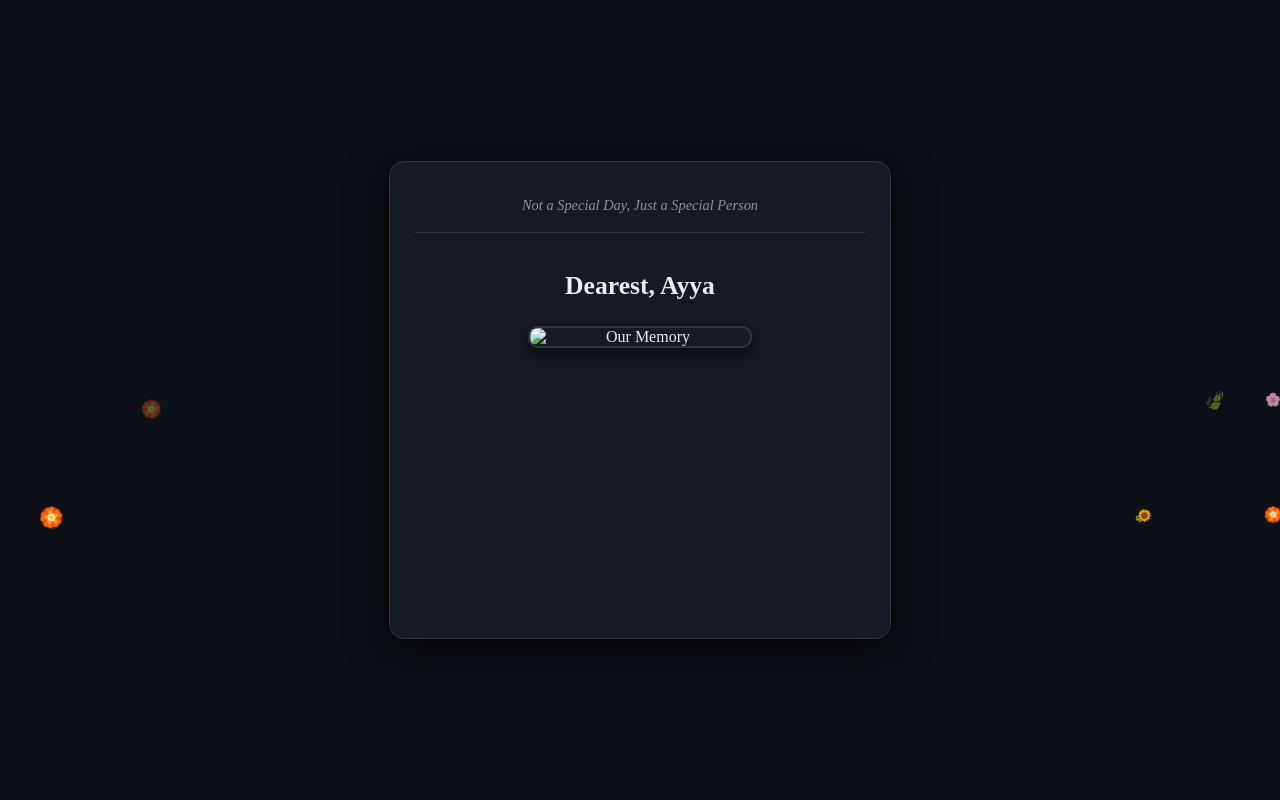
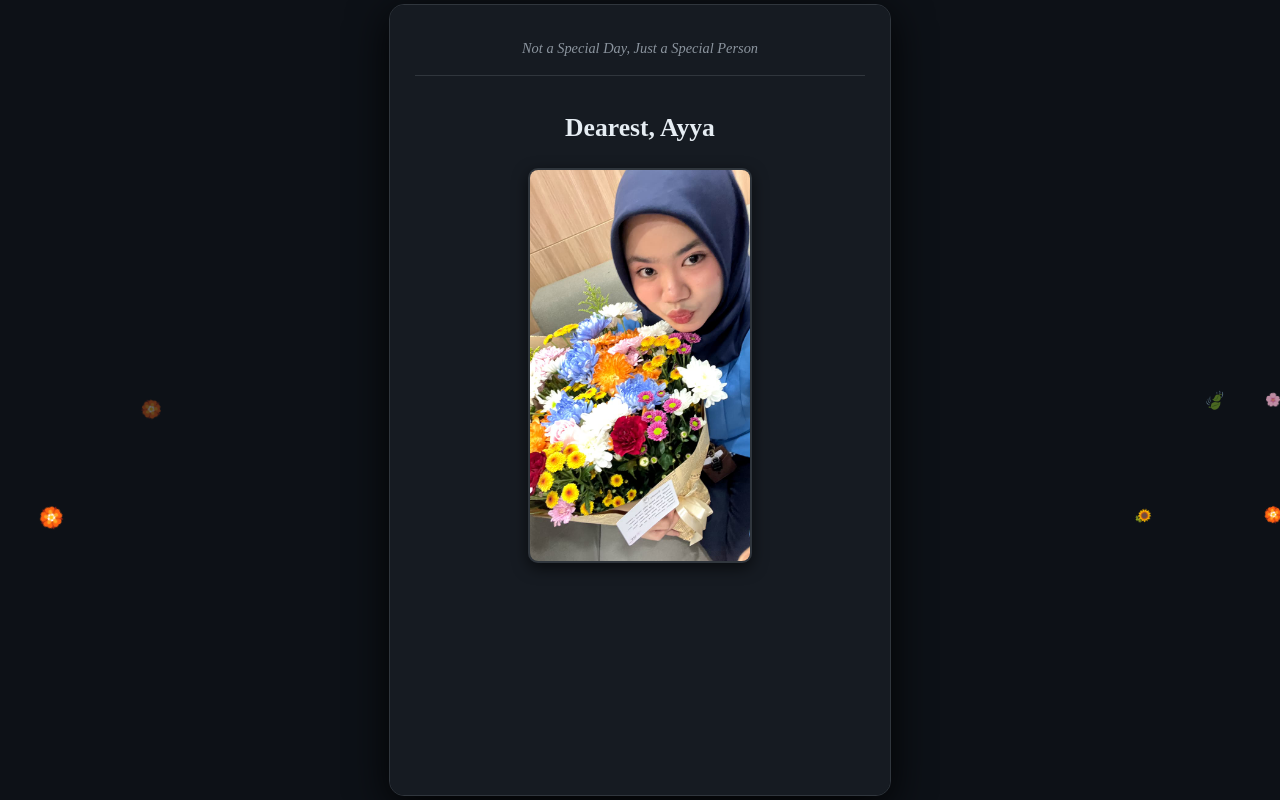
Before and after one commit to erlanggawijayaaa-hub/Surat-Cinta, a plain HTML site: page index.html in a window 1280 px wide. Drawn offline with Linux system fonts and the light colour scheme.

Commit message:
Update index.html

```diff
--- a/index.html
+++ b/index.html
@@ -140,7 +140,7 @@
         <div class="header" id="text1"></div>
         <h1 id="text2"></h1>
 
-        <img src="foto ayya.jpg" alt="Our Memory" class="photo-frame">
+        <img src="foto_ayya.jpg" alt="Our Memory" class="photo-frame">
 
         <div class="content" id="text3"></div>
         <div class="signature" id="text4"></div>
```
